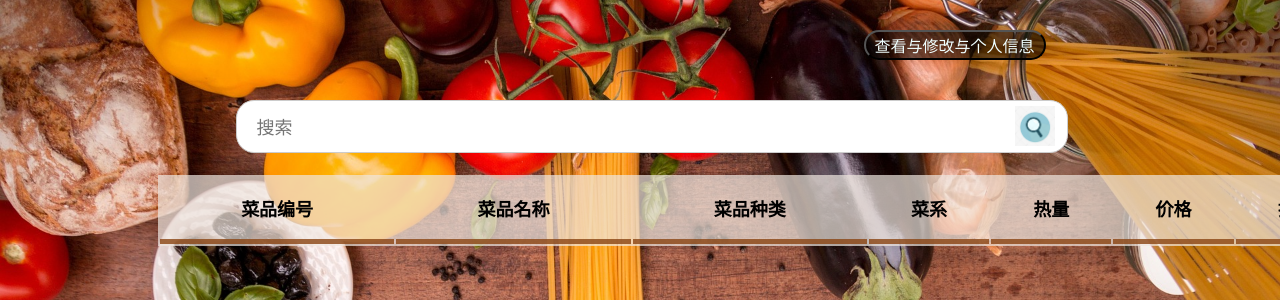
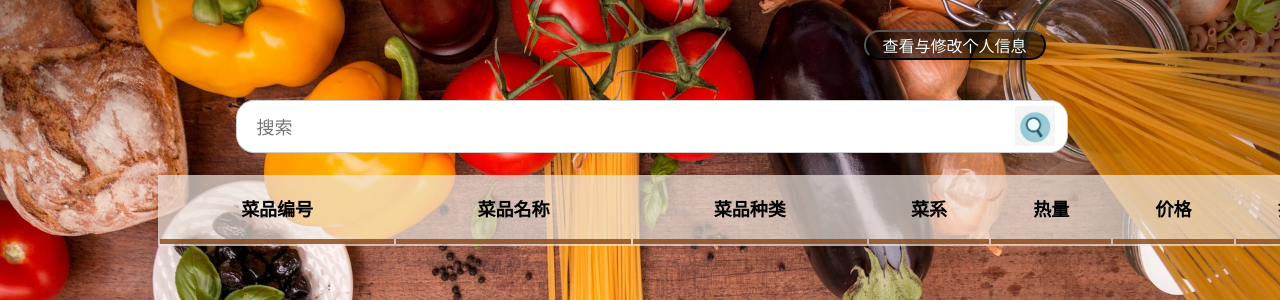
Before and after one commit to pangrj/DBMS-EnjoyFood-BUAA2022, a Spring Boot app: page /choose.html in a window 1280 px wide; the page is wider, and only the part inside the window is pictured. Shown: the top 300 px of that part. Run offline with Spring Boot 4, Linux system fonts and the light colour scheme; data that the repository does not hold is empty; some libraries are stand-ins or nearby versions.

Commit message:
choose页面右上角笔误了

```diff
--- a/src/main/resources/static/choose.html
+++ b/src/main/resources/static/choose.html
@@ -102,7 +102,7 @@
 
 <body onload="initTable()">
 <div class="jump_buttons">
-    <button onclick="gotoInfo()" title="查看与修改个人信息">查看与修改与个人信息</button>
+    <button onclick="gotoInfo()" title="查看与修改个人信息">查看与修改个人信息</button>
 </div>
 <div class="search_box">
     <form action="" class="search_form">
```
